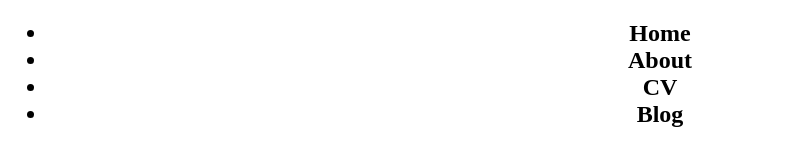
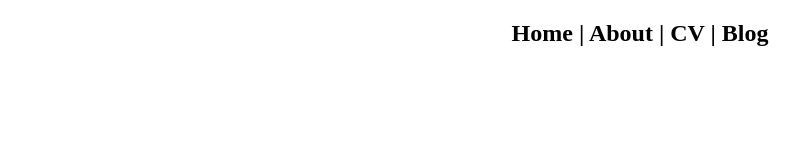
Before and after one commit to marcinmiroslaw/marcinmiroslaw.github.io, a plain HTML site: page index.html in a window 1280 px wide. Shown: the whole page, without its empty margins (0-805 px from the left). Drawn offline with Linux system fonts and the light colour scheme.

Commit message:
Rearranged

```diff
--- a/index.html
+++ b/index.html
@@ -8,14 +8,7 @@
 	</head>
 	<body>
 		<nav>
-    		<ul>
-			<h1>
-        		<li>Home</li>
-	        	<li>About</li>
-        		<li>CV</li>
-        		<li>Blog</li>
-			</h1>
-    		</ul>
+			<h1>Home | About | CV | Blog</h1>
 		</nav>
 	</body>
 </html>
```
